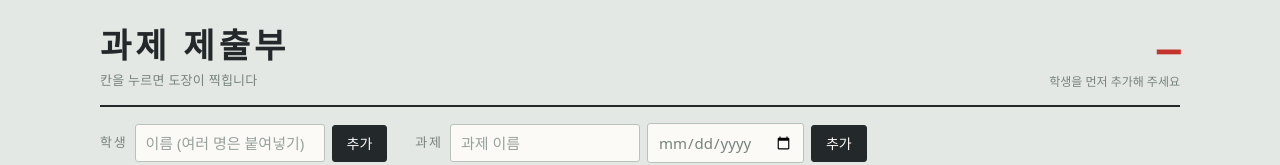
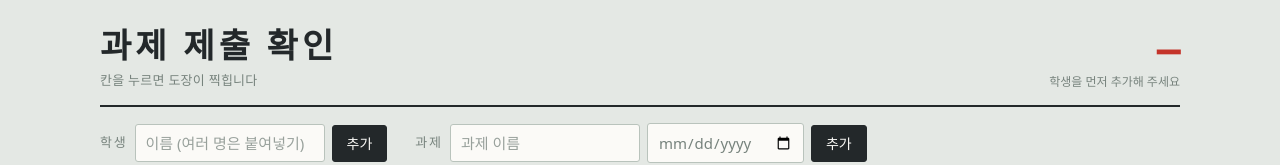
Before and after one commit to htteacher/check02, a plain HTML site: page index.html in a window 1280 px wide. Shown: the top 165 px of the page. Drawn offline with Linux system fonts and the light colour scheme.

Commit message:
제목을 '과제 제출 확인'으로 변경
브라우저 탭 제목과 화면 표제를 함께 맞춤.

Co-Authored-By: Claude Opus 5 <noreply@anthropic.com>
Claude-Session: https://claude.ai/code/session_012VjvP4txvypLq3dxrJacD3

```diff
--- a/index.html
+++ b/index.html
@@ -3,7 +3,7 @@
 <head>
 <meta charset="utf-8">
 <meta name="viewport" content="width=device-width, initial-scale=1">
-<title>과제 제출부</title>
+<title>과제 제출 확인</title>
 <style>
   :root {
     --bg:        #E4E8E4;
@@ -330,7 +330,7 @@
 
   <header class="masthead">
     <div>
-      <h1>과제 제출부</h1>
+      <h1>과제 제출 확인</h1>
       <p class="sub">칸을 누르면 도장이 찍힙니다</p>
     </div>
     <div class="tally">
```
